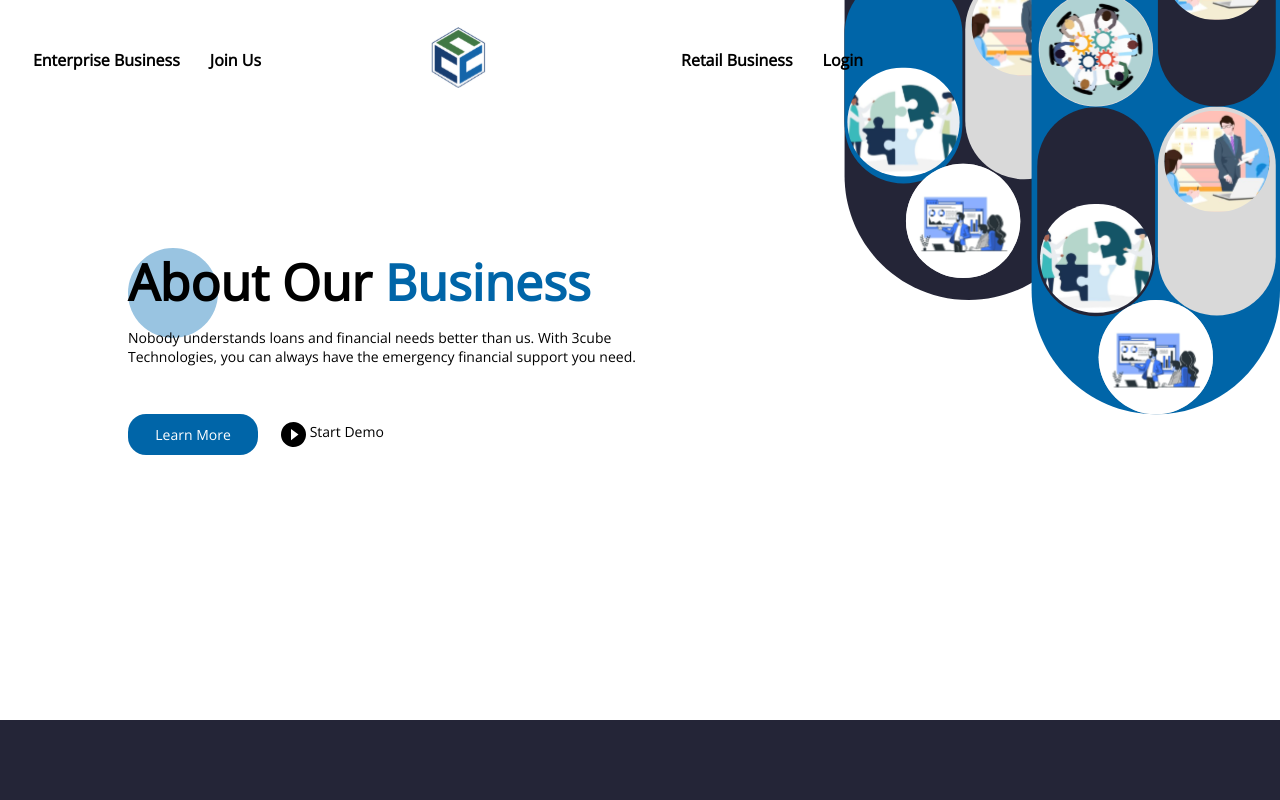
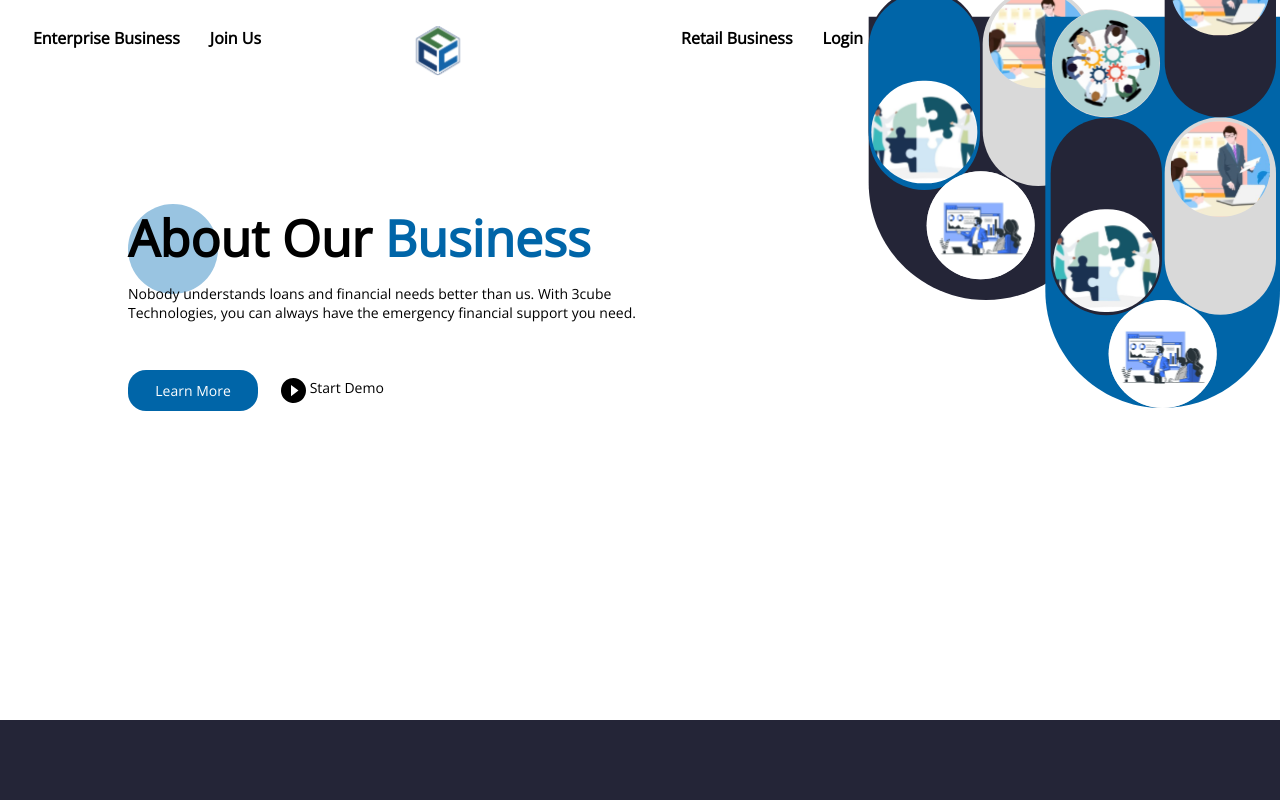
Before and after one commit to pranusys/3cube, a React (Create React App) app: page /about in a window 1280 px wide. Shown: the top 800 px of the page. Built offline with nearby package versions, Linux system fonts and the light colour scheme.

Commit message:
fix Background image and Logo alignment in mobile layout

```diff
--- a/src/components/navbar/Navbar.jsx
+++ b/src/components/navbar/Navbar.jsx
@@ -1,6 +1,5 @@
 import React from "react";
 import logo from "../../assets/cube3logoicon.svg";
-import "../../styles/navbar/navbar.css";
 
 const Navbar = () => {
   const leftOpt = [
@@ -22,21 +21,33 @@ const Navbar = () => {
   return (
     <div
       className={
-        windowLocation === "/about" ? "navbar-eq--about" : "navbar-noteq--about"
+        windowLocation === "/about" ? "w-[70%] overflow-auto" : "overflow-auto"
       }
     >
-      <div className="navbar-container--inner2">
-        <div className="navbar-container--inner2--inner">
-          <div className="left-links">
-            <ul style={{ display: "flex", listStyle: "none" }}>
+      <div
+        style={customStyle}
+        className={
+          windowLocation === "/about"
+            ? "w-[50px] h-[50px] absolute top-[3%] right-[65%] ssm:top-[5%] ssm:right-[50%]"
+            : "w-[50px] h-[50px] absolute top-[5%] right-[50%]"
+        }
+      >
+        <a href="/">
+          <img src={logo} alt="Logo" className="w-full h-full" />
+        </a>
+      </div>
+      <div className="px-[2%] py-[3%] ssm:hidden">
+        <div className="flex justify-between items-center">
+          <div>
+            <ul className="list-none flex">
               {leftOpt.map((item, index) => {
                 return (
                   <a
                     href={item.link}
                     className={
                       windowLocation === "/retail-business"
-                        ? "retailLink-eqInAbt"
-                        : "retailLink-NoteqInAbt"
+                        ? "text-white mx-[15px] font-bold"
+                        : "mx-[15px] font-bold"
                     }
                   >
                     <li key={index}>{item.name}</li>
@@ -45,36 +56,19 @@ const Navbar = () => {
               })}
             </ul>
           </div>
-          <div
-            // style={customStyle}
-            // className={
-            //   windowLocation === "/about"
-            //     ? "navbar--aboutLinkEq--inner"
-            //     : "navbar--aboutLinkNotEq--inner"
-            // }
-            className="logo"
-          >
-            <a href="/">
-              <img
-                // style={customStyle}
-                src={logo}
-                alt="Logo"
-                // style = {{width: '100%', height: '100%'}}
-              />
-            </a>
-          </div>
-          <div className="right-links">
-            <ul style={{ display: "flex", listStyle: "none" }}>
+
+          <div>
+            <ul className="list-none flex">
               {rightOpt.map((item, index) => {
                 return (
                   <a
                     href={item.link}
                     className={
                       windowLocation === "/retail-business"
-                        ? "retailLink-eqInAbtForMobScreen"
+                        ? "text-black mx-[15px] font-bold"
                         : windowLocation === "/about"
-                        ? "abtLink-eqInAbtForMobScreen"
-                        : "abtLink-NoteqInAbtForMobScreen"
+                        ? "text-black mx-[15px] font-bold"
+                        : "mx-[15px] font-bold text-white"
                     }
                   >
                     <li key={index}>{item.name}</li>
@@ -85,7 +79,7 @@ const Navbar = () => {
           </div>
         </div>
       </div>
-      <div className="checkbox-wrapper--hidden">
+      <div className="md:invisible">
         <input type="checkbox" id="active" />
         <label for="active" className="menu-btn">
           <span></span>
```
Also changed, not shown: src/styles/tailwind.css.
